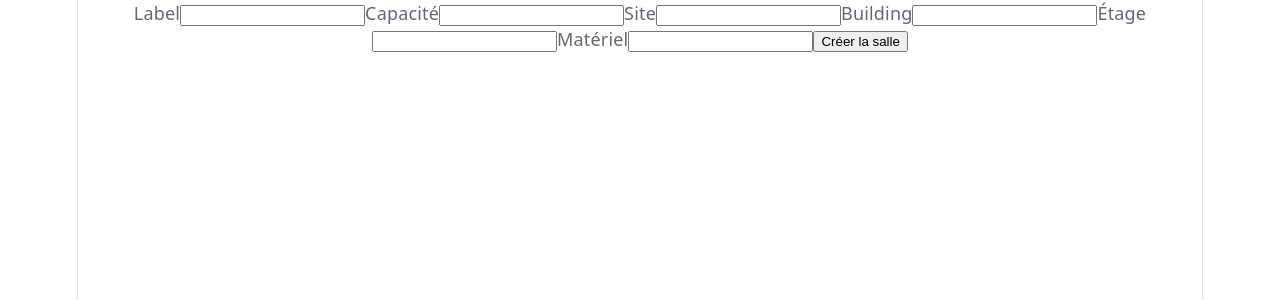
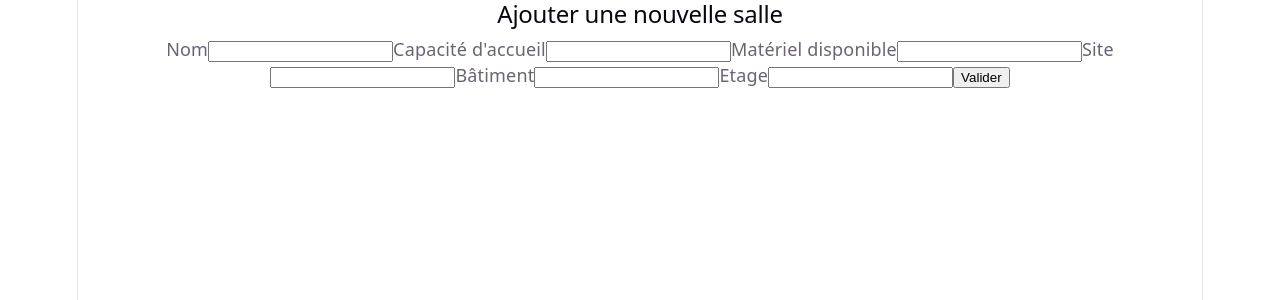
Before and after one commit to porte-christophe/la-bonne-salle-au-bon-moment, a React (Vite) app: page /testCreerSalle in a window 1280 px wide. Shown: the top 300 px of the page. Built offline with nearby package versions, Linux system fonts and the light colour scheme.

Commit message:
création d'une salle par défaut dans le db.json

```diff
--- a/db.json
+++ b/db.json
@@ -1,17 +1,29 @@
 {
   "users": [
     {
-      "id": 1,
+      "id": "1",
       "email": "antonin@tiktok.com",
       "password": "brainrot",
       "role": "formateur"
     },
     {
-      "id": 2,
+      "id": "2",
       "email": "gerard@yahoo.fr",
       "password": "motdepasse",
       "role": "admin"
     }
   ],
-  "salles": []
+  "salles": [
+    {
+      "label": "2dtryuy",
+      "capacity": 9,
+      "site": "cézeaux",
+      "building": "7",
+      "floor": 8,
+      "material": [
+        "diams"
+      ],
+      "id": "6vhWJZ0IElw"
+    }
+  ]
 }
--- a/src/pages/testCreerSalle.tsx
+++ b/src/pages/testCreerSalle.tsx
@@ -1,3 +1,4 @@
+// src/pages/creerSalle.tsx
 import { useForm } from 'react-hook-form';
 import { z } from 'zod';
 import { zodResolver } from '@hookform/resolvers/zod';
@@ -29,32 +30,35 @@ function CreerSalle() {
     }
 
     return (
+        <>
+            <h2>Ajouter une nouvelle salle</h2>
             <form onSubmit={handleSubmit(onSubmit)}>
-            <label>Label</label>
+                <label>Nom</label>
                 <input type="text" {...register("label")} />
                 {errors.label && <p>{errors.label.message}</p>}
 
-            <label>Capacité</label>
+                <label>Capacité d'accueil</label>
                 <input type="number" {...register("capacity", { valueAsNumber: true })} />
                 {errors.capacity && <p>{errors.capacity.message}</p>}
+
+                <label>Matériel disponible</label>
+                <input type="text" {...register("material")} />
 
                 <label>Site</label>
                 <input type="text" {...register("site")} />
                 {errors.site && <p>{errors.site.message}</p>}
 
-            <label>Building</label>
+                <label>Bâtiment</label>
                 <input type="text" {...register("building")} />
                 {errors.building && <p>{errors.building.message}</p>}
 
-            <label>Étage</label>
+                <label>Etage</label>
                 <input type="number" {...register("floor", { valueAsNumber: true })} />
                 {errors.floor && <p>{errors.floor.message}</p>}
 
-            <label>Matériel</label>
-            <input type="text" {...register("material")} />
-
-            <button type="submit">Créer la salle</button>
+                <button type="submit">Valider</button>
             </form>
+        </>
     );
 }
 
```
Lines whose indentation alone changed are shown as unchanged.
